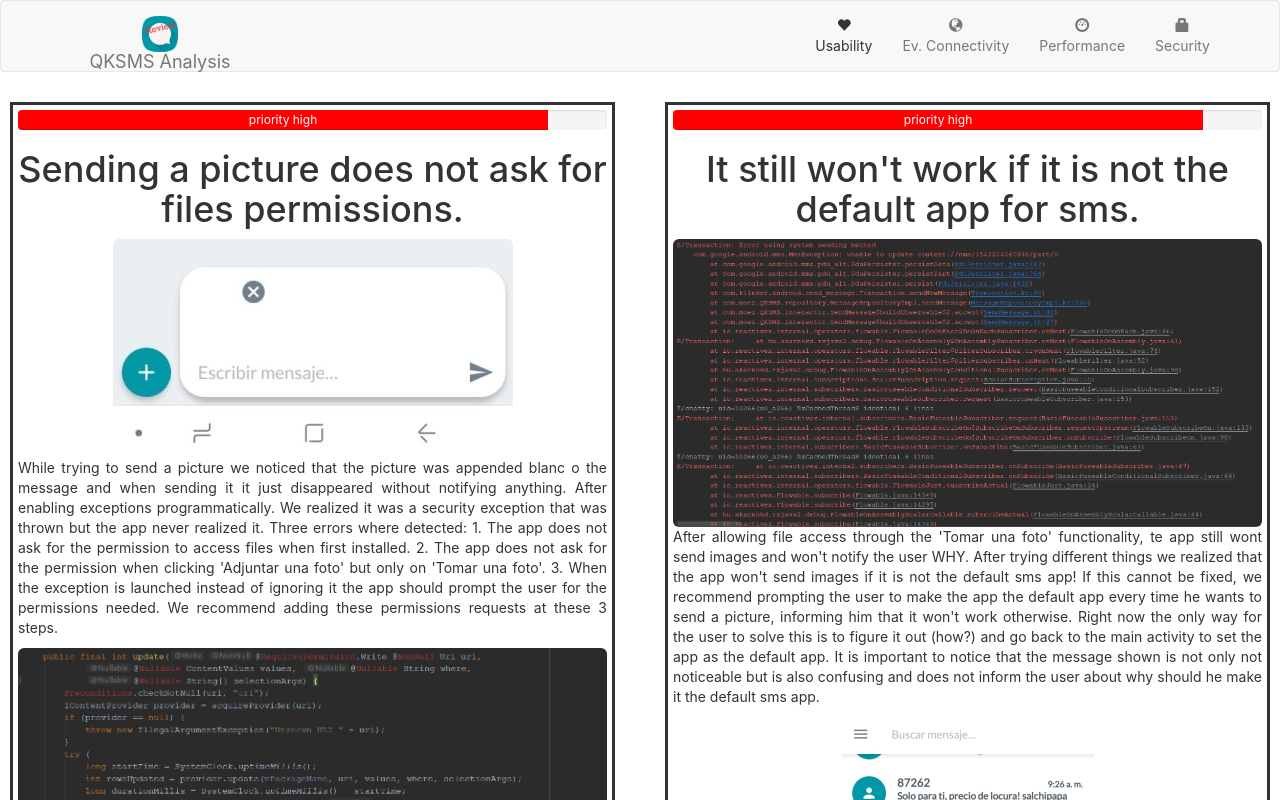
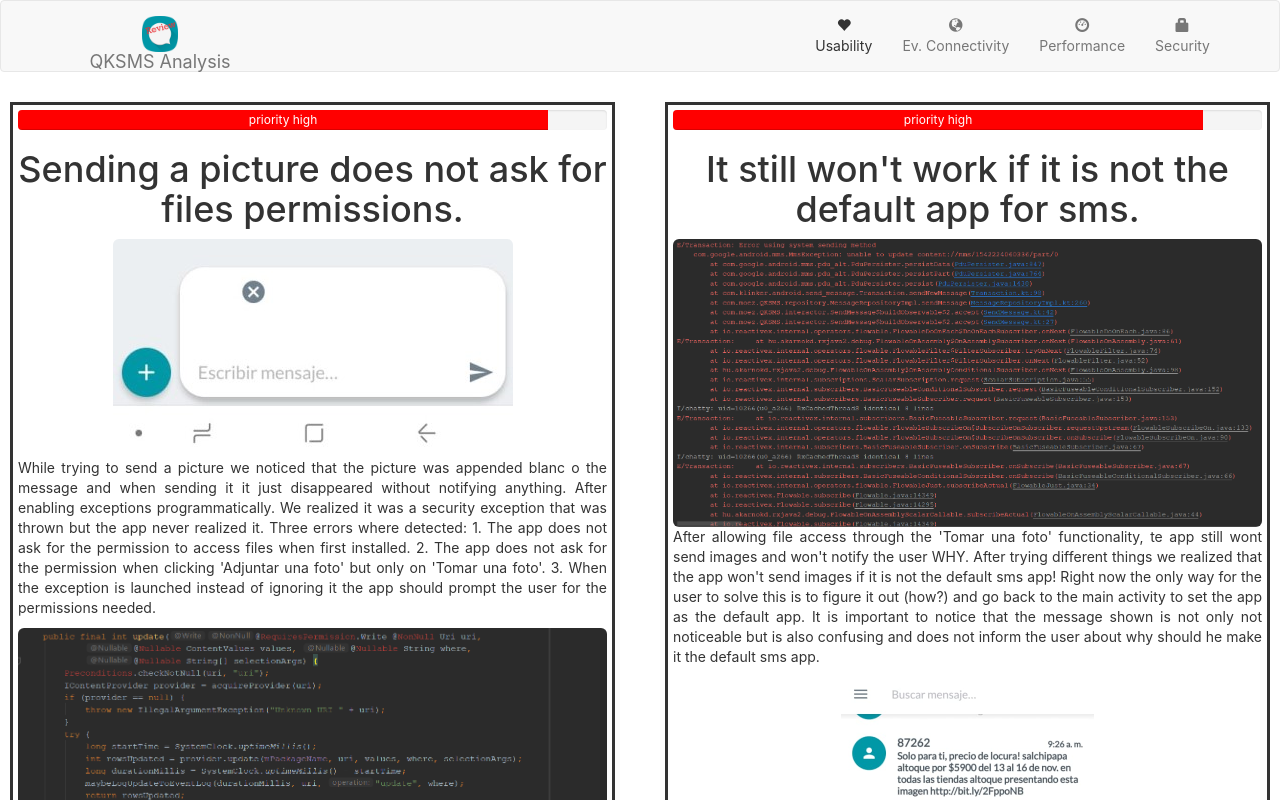
Before and after one commit to jmalovera10/QKSMSReport, a React (Create React App) app: page / in a window 1280 px wide. Both pictures are taken after a click on the button "Usability". Shown: the top 800 px of the page. Built offline with nearby package versions, Linux system fonts and the light colour scheme; no server answers.

Commit message:
recommendation

```diff
--- a/src/CardReport.js
+++ b/src/CardReport.js
@@ -41,6 +41,7 @@ export default class CardReport extends Component {
                     <h1>{this.props.title}</h1>
                     <Image className="image" src={this.props.imageUrl} rounded={true} responsive={true}/>
                     <p>{this.props.analysis}</p>
+                    <p><strong>Recommendation: </strong>{this.props.recommendation}</p>
                 </Card>
             </Col>
         );
--- a/src/ev-conn/EventualConnectivity.js
+++ b/src/ev-conn/EventualConnectivity.js
@@ -14,9 +14,10 @@ export default class EventualConnectivity extends Component {
                                 imageUrl="/screenshots/notificationEC.PNG"
                                 analysis="Eventual connectivity is actually well handled. When everything needed is enabled, messages that cannot be sent are kept as “sending” and messages that failed in the sending process generate a notification that is shown to the user and prompts him to retry.
 When messages are scheduled and there is no network when the message is supposed to be sent, the same notification is launched.
-The only missing thing is that the app does not alert the user that any of these fails are because of a network error. It could be useful to give him a hint (using a snack bar or changing the notification or the message of message not sent) so that he can check his connection.
+The only missing thing is that the app does not alert the user that any of these fails are because of a network error.
 As it is done when trying to make a call, that the app realises that airplane mode is on and prompts to turn it off.
 "
+                                recommendation="Changing the message shown to the user prompting him to check his connection."
                                 level = {1}
                     />
                     <Col md="3"></Col>
--- a/src/home/Home.js
+++ b/src/home/Home.js
@@ -56,6 +56,7 @@ export default class Home extends Component {
                              This makes debugging really difficult.
                              For a lot of cases we enabled the exception printing and found out some improving measures that could be
                              taken after analysing them. The most interesting ones can be found at the usability tab."
+                            recommendation = "Enable printing of exceptions will make it easier to find further errors."
                 level = {2}
                 />
             </Row>
--- a/src/usability/CardReportUsability.js
+++ b/src/usability/CardReportUsability.js
@@ -41,6 +41,7 @@ export default class CardReportUsability extends Component {
                     <Image className="image1" src={this.props.imageUrl1} rounded={true} responsive={true}/>
                     <p>{this.props.analysis}</p>
                     <Image className="image2" src={this.props.imageUrl2} rounded={true} responsive={true}/>
+                    <p><strong>Recommendation: </strong>{this.props.recommendation}</p>
                 </Card>
             </Col>
         );
--- a/src/usability/Usability.js
+++ b/src/usability/Usability.js
@@ -22,7 +22,8 @@ export default class Usability extends Component {
                              Three errors where detected: 1. The app does not ask for the permission to access files when first installed.
                              2. The app does not ask for the permission when clicking 'Adjuntar una foto' but only on 'Tomar una foto'.
                              3. When the exception is launched instead of ignoring it the app should prompt the user for the permissions needed.
-                             We recommend adding these permissions requests at these 3 steps."
+                             "
+                                recommendation="We recommend adding these permissions requests at these 3 steps."
                                 level={3}
                     />
                     <CardReportUsability title="It still won't work if it is not the default app for sms."
@@ -31,10 +32,11 @@ export default class Usability extends Component {
                                          level={3}
                                          analysis="After allowing file access through the 'Tomar una foto' functionality, te app still wont send images and won't notify the user WHY.
                                          After trying different things we realized that the app won't send images if it is not the default sms app!
-                                         If this cannot be fixed, we recommend prompting the user to make the app the default app every time he wants to send a picture,
-                                         informing him that it won't work otherwise.
+
                                          Right now the only way for the user to solve this is to figure it out (how?) and go back to the main activity to set the app as the default app.
                                          It is important to notice that the message shown is not only not noticeable but is also confusing and does not inform the user about why should he make it the default sms app."
+                                         recommendation="If this cannot be fixed, we recommend prompting the user to make the app the default app every time he wants to send a picture,
+                                         informing him that it won't work otherwise."
                     />
                     <CardReportUsability title="Visually clean and attractive interface."
                                          imageUrl1="/screenshots/SendMessage.jpeg"
@@ -43,7 +45,8 @@ export default class Usability extends Component {
                                          analysis="Aside from these problems, the app presents a visually clean and attractive interface where the primary color for buttons is customizable with a wide range of options.
                                          Almost every functionality can be found easily.
                                          On the contrary, there is no accent color used which makes it difficult to notice important things like the ones just presented and unread messages could be more noticeable..
-                                         We recommend using an accent color for notifications about the app and for a small sign for unread messages."
+                                         "
+                        recommendation="We recommend using an accent color for notifications about the app and for a small sign for unread messages."
                     />
                     <CardReport
                         title="Menu seems to be redundant and is certainly not attractive."
@@ -51,8 +54,8 @@ export default class Usability extends Component {
                         level={1}
                         analysis="The menu that can be access seems to show almost the same functionalities and does not attract the user to explore any further.
                         When first seen it seems like the developers used a default template and felts the need to fill this with information.
-                        It could be focused to the key functionalities that can't be accessed otherwise and users will really use and could use colors or something to interest the user."
-
+                        "
+                        recommendation="It could be focused to the key functionalities that can't be accessed otherwise and users will really use and could use colors or something to interest the user."
                     />
                 </Row>
             </div>
```
Also changed, not shown: 1 other file (tests, documents, lock files or other folders).
